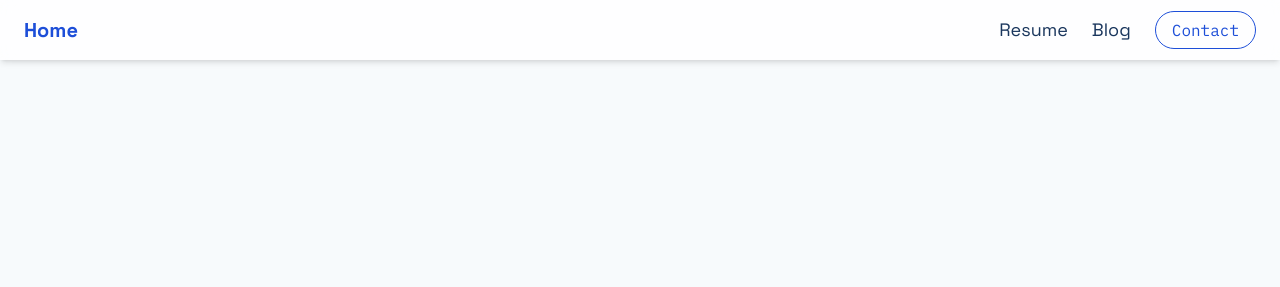
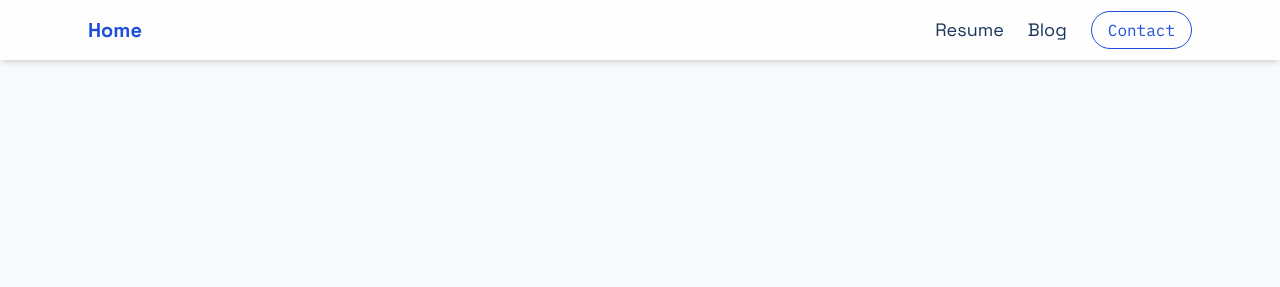
Before and after one commit to tulior/tulio.org, an Astro site: page / in a window 1280 px wide. Shown: the top 287 px of the page. Built offline with nearby package versions, Linux system fonts and the light colour scheme; Astro itself is replaced by a stand-in of ours.

Commit message:
fix: make navbar match the width of other pages

```diff
--- a/src/components/Navbar.svelte
+++ b/src/components/Navbar.svelte
@@ -41,7 +41,7 @@
 
 <header class="fixed top-0 left-0 w-full z-50 bg-[var(--color-surface)]/80 backdrop-blur-sm shadow-md">
     <div class="relative">
-        <nav class="max-w-7xl mx-auto px-4 sm:px-6 py-4 flex justify-between items-center gap-4">
+        <nav class="max-w-6xl mx-auto px-4 sm:px-6 py-4 flex justify-between items-center gap-4">
             <!-- Breadcrumbs - Updated for mobile -->
             <div class="text-lg md:text-xl font-bold truncate">
                 <div class="flex items-center space-x-1 overflow-hidden">
```
